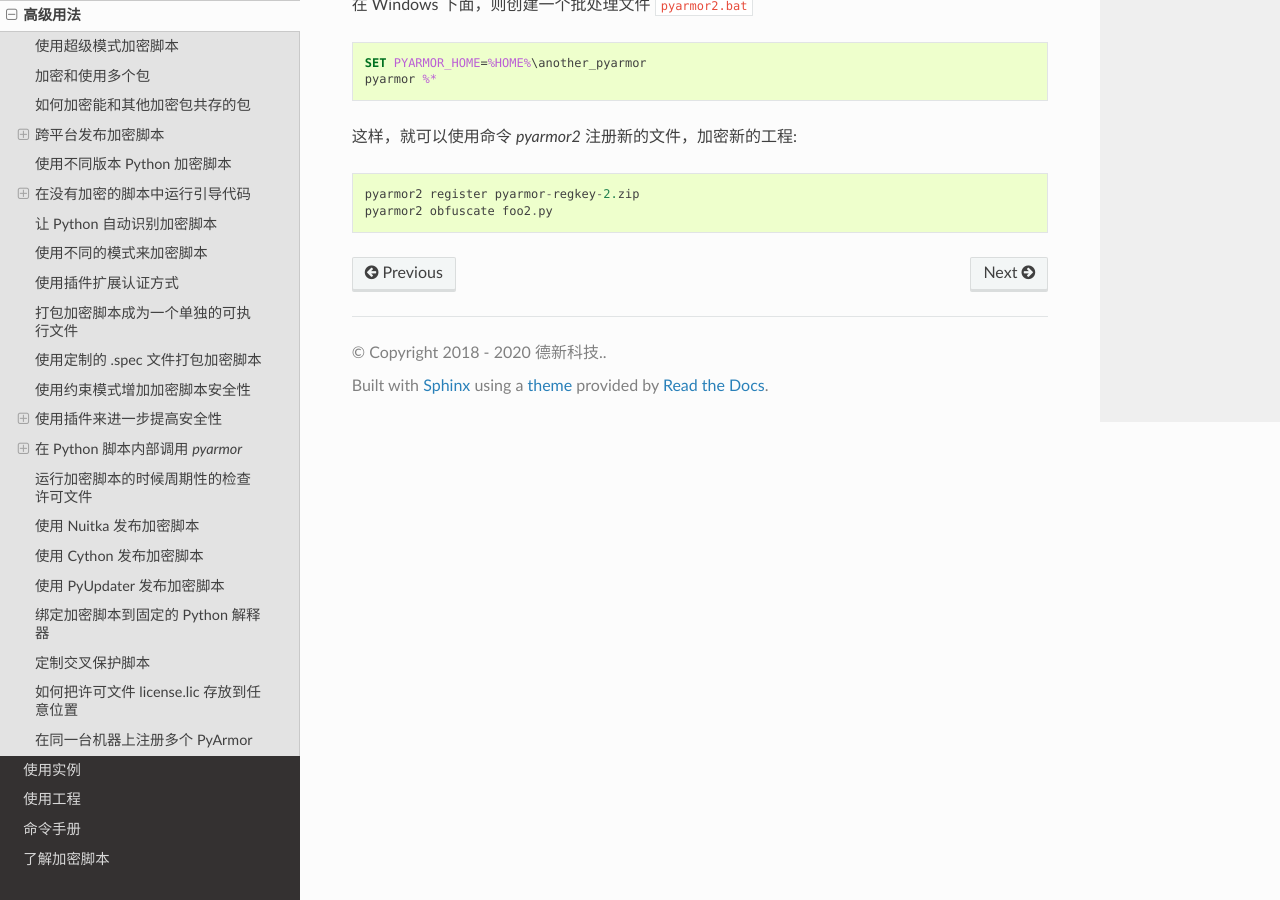
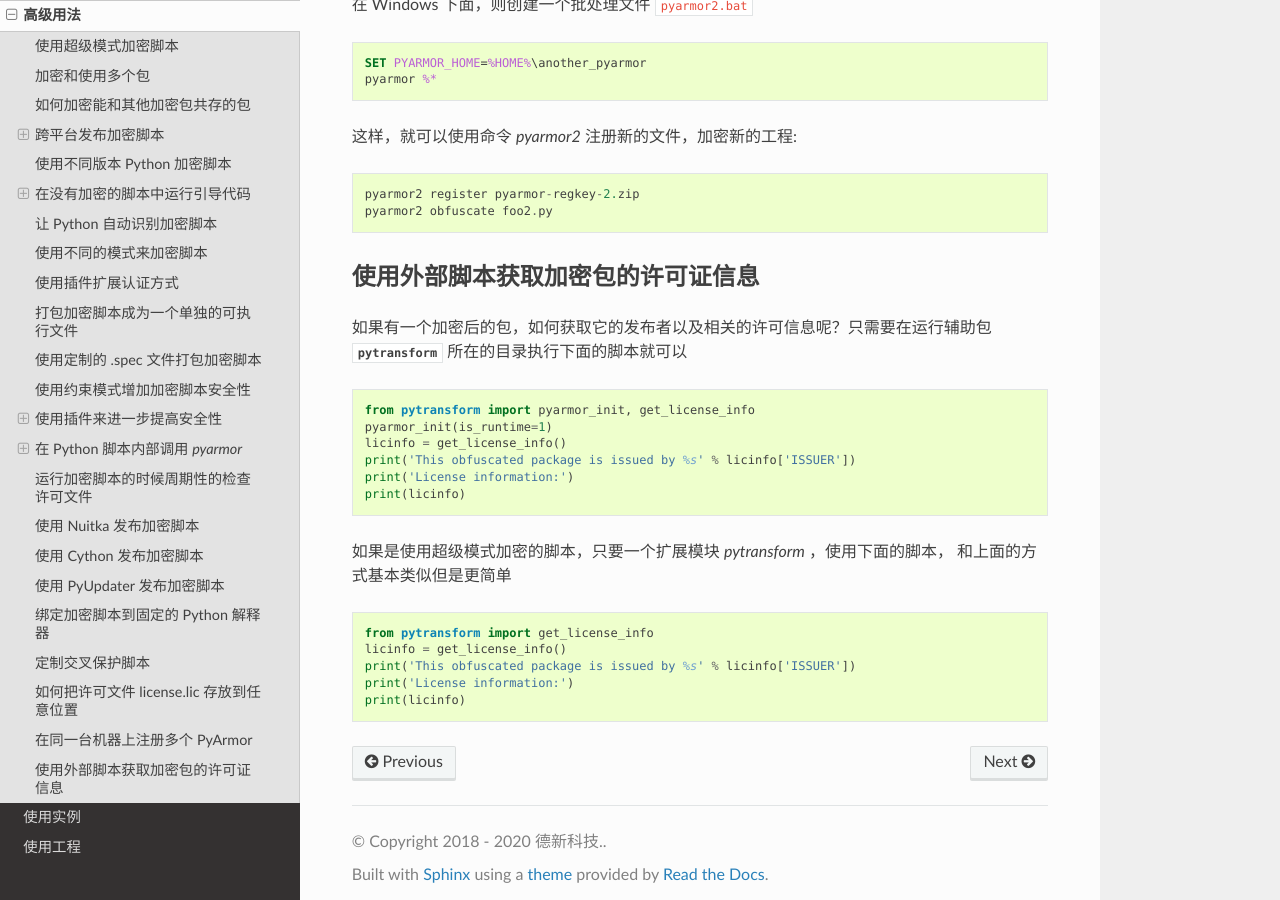
Before and after one commit to dashingsoft/pyarmor-docs-zh, a Sphinx documentation site: the page built from docs/advanced.rst, in a window 1280 px wide and 900 px high, scrolled down 24138 px. Built offline with Sphinx 7.4.7 and the Read the Docs theme 2.0.0, drawn with Linux system fonts in a browser that asks for light colours.

Commit message:
Document how to get license information

```diff
--- a/docs/advanced.rst
+++ b/docs/advanced.rst
@@ -1140,4 +1140,30 @@ v5.9.3 之后，实现了在脚本运行过程中对许可文件进行周期性
     pyarmor2 register pyarmor-regkey-2.zip
     pyarmor2 obfuscate foo2.py
 
+使用外部脚本获取加密包的许可证信息
+----------------------------------
+
+如果有一个加密后的包，如何获取它的发布者以及相关的许可信息呢？只需要在运行辅助包
+:mod:`pytransform` 所在的目录执行下面的脚本就可以
+
+.. code-block:: python
+
+   from pytransform import pyarmor_init, get_license_info
+   pyarmor_init(is_runtime=1)
+   licinfo = get_license_info()
+   print('This obfuscated package is issued by %s' % licinfo['ISSUER'])
+   print('License information:')
+   print(licinfo)
+
+如果是使用超级模式加密的脚本，只要一个扩展模块 `pytransform` ，使用下面的脚本，
+和上面的方式基本类似但是更简单
+
+.. code-block:: python
+
+   from pytransform import get_license_info
+   licinfo = get_license_info()
+   print('This obfuscated package is issued by %s' % licinfo['ISSUER'])
+   print('License information:')
+   print(licinfo)
+
 .. include:: _common_definitions.txt
```
